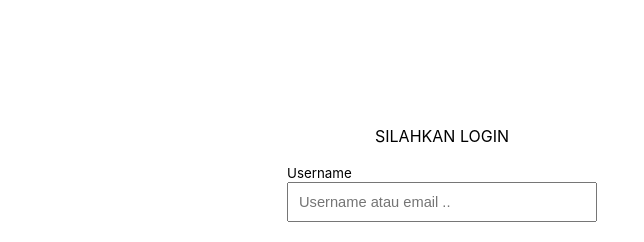
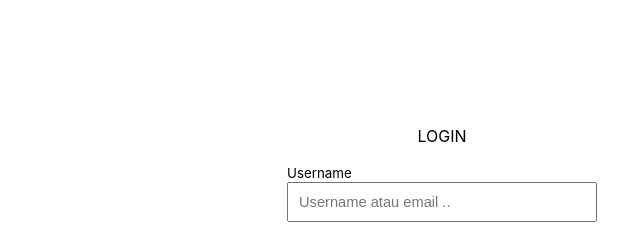
Before and after one commit to AhsaniHalwanRajib/ahsanihalwan, a plain HTML site: page index.html in a window 1280 px wide. Shown: the top 242 px of the page, 198-842 px from the left. Drawn offline with Linux system fonts and the light colour scheme.

Commit message:
Update index.html

```diff
--- a/index.html
+++ b/index.html
@@ -27,7 +27,7 @@
       </div>
     </header>
     <div class="kotak_login">
-		<p class="tulisan_login">Silahkan login</p>
+		<p class="tulisan_login">Login</p>
 		<form>
 			<label>Username</label>
 			<input type="text" name="username" class="form_login" placeholder="Username atau email ..">
```
